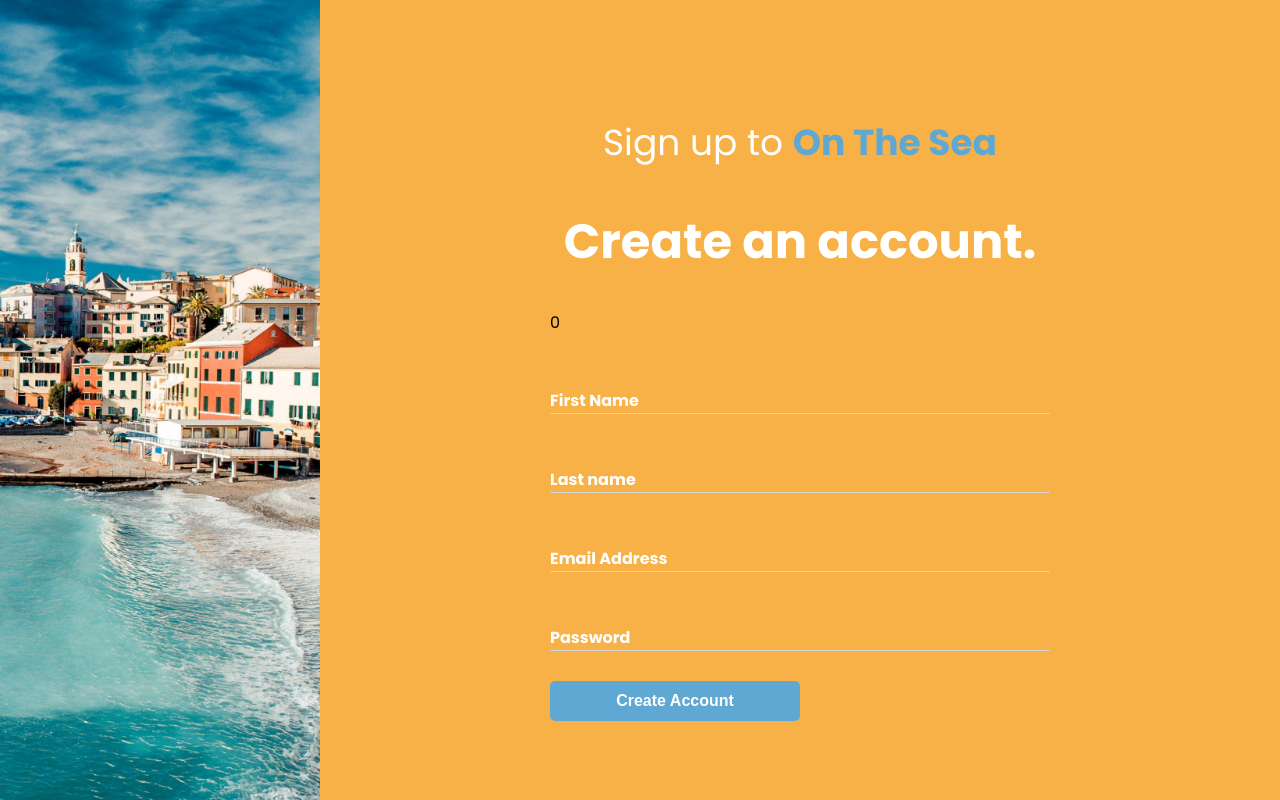
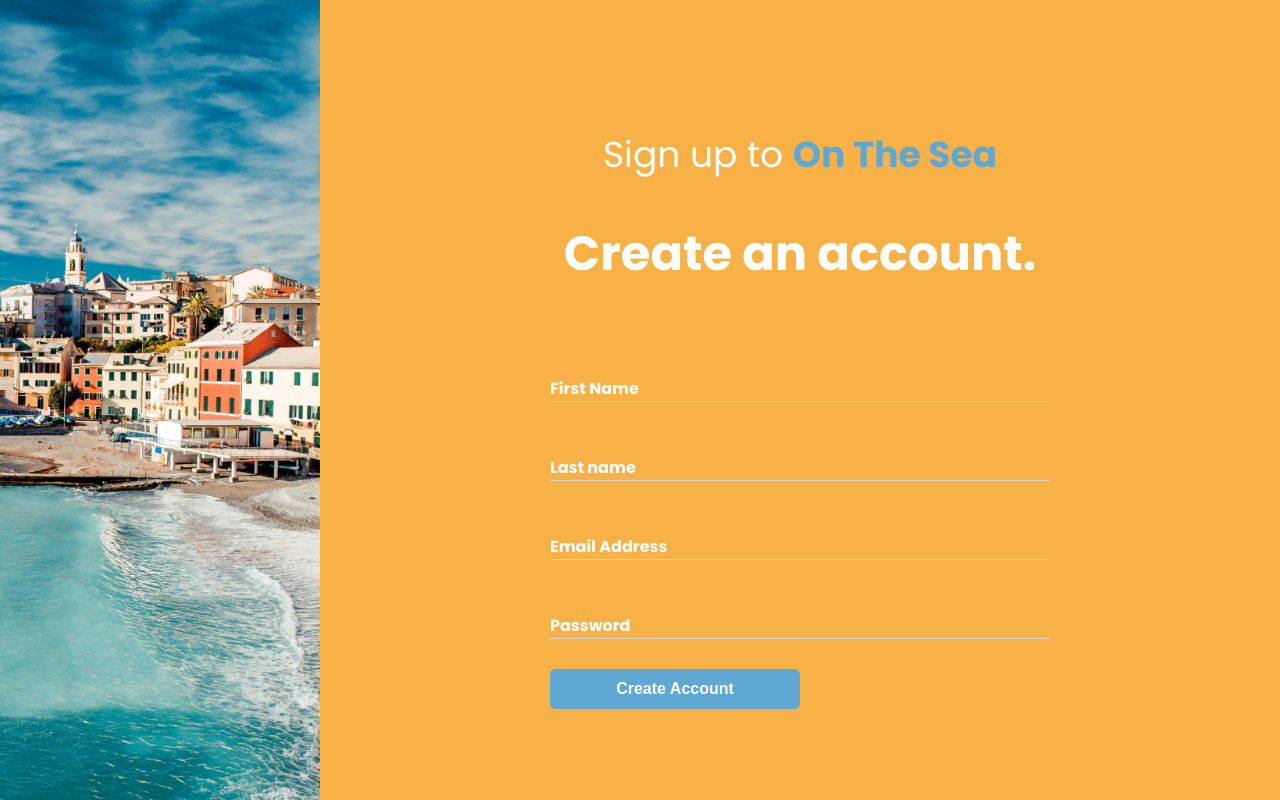
Before and after one commit to janxavierv17/on-the-sea, a React (Create React App) app in the folder frontend/: page / in a window 1280 px wide. Built offline with nearby package versions, Linux system fonts and the light colour scheme.

Commit message:
Commit a code that requires more work. Work on displaying a toast error.

```diff
--- a/frontend/src/components/auth/Signup.tsx
+++ b/frontend/src/components/auth/Signup.tsx
@@ -1,3 +1,4 @@
+import { useEffect, useState } from "react";
 import {
   FormButton,
   Container,
@@ -14,8 +15,9 @@ type Props = {
   password: string;
   handleChange: any;
   handleSubmit: any;
-  errors: string[];
+  errors: any;
 };
+
 export const Signup: React.FC<Props> = ({
   firstName,
   lastName,
@@ -34,7 +36,6 @@ export const Signup: React.FC<Props> = ({
           </p>
           <h1>Create an account.</h1>
         </Header>
-        {errors.length}
         <form method="POST" onSubmit={handleSubmit}>
           <FormContainer>
             <div>
--- a/frontend/src/pages/auth.tsx
+++ b/frontend/src/pages/auth.tsx
@@ -3,9 +3,9 @@ import axios from "axios";
 import italy from "../imgs/italy.png";
 import { Flex } from "./pages.styes";
 import { Signup } from "../components/auth/Signup";
-import { useHistory } from "react-router-dom";
+// import { useHistory } from "react-router-dom";
 export const Login = () => {
-  let history = useHistory();
+  // let history = useHistory();
 
   const [signUpData, setSignUpData] = useState({
     firstName: "",
@@ -36,7 +36,7 @@ export const Login = () => {
       .catch((error) => {
         if (error.response.data) {
           console.log("error", error.response.data);
-          setSignUpError(error.response.data);
+          setSignUpError(error.response.data.errors);
         }
       });
 
@@ -47,12 +47,20 @@ export const Login = () => {
       password: "",
     });
 
-    history.push("/place");
+    // history.push("/place");
   };
 
+  const errors = signUpError.map((error) => (
+    // console.log("Loop on Errors:", error)
+    <ul>
+      <li>{error}</li>
+    </ul>
+  ));
   return (
     <Flex>
       <img src={italy} alt="Italy" />
+      {errors}
+
       <Signup
         firstName={signUpData.firstName}
         lastName={signUpData.lastName}
```
